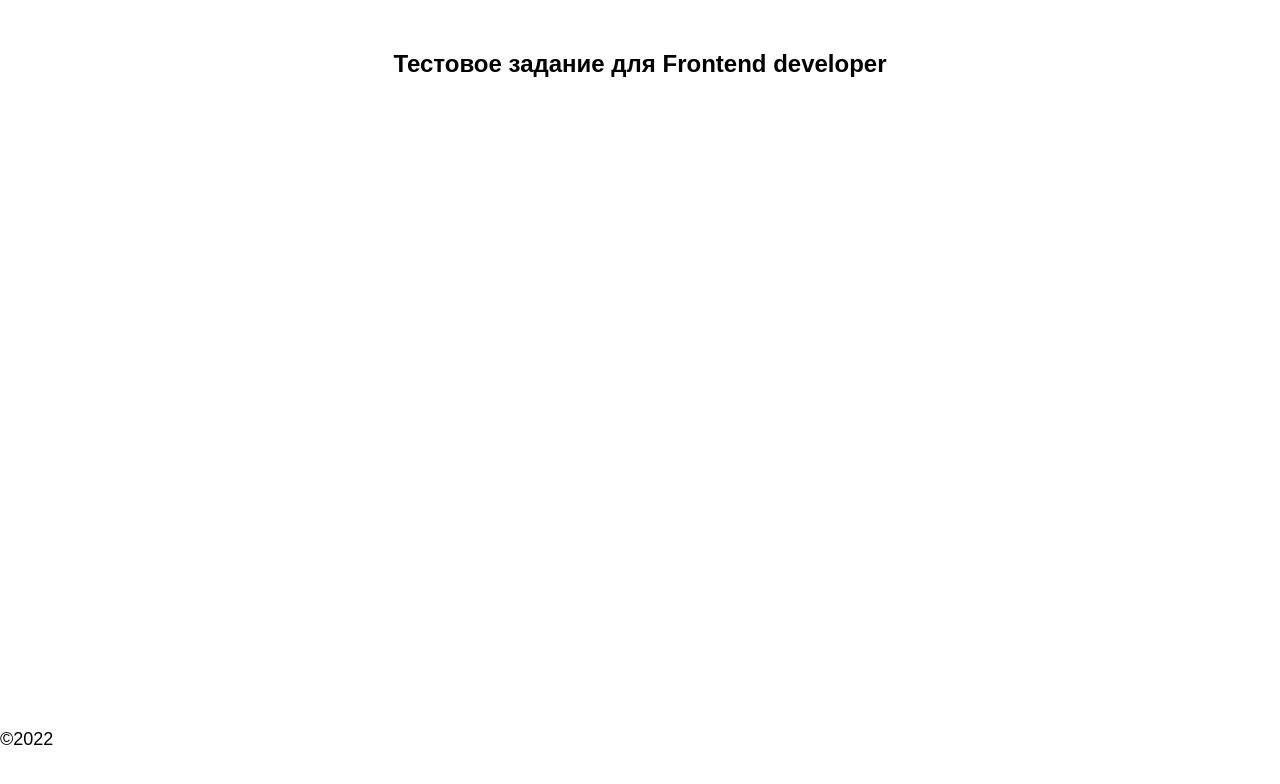
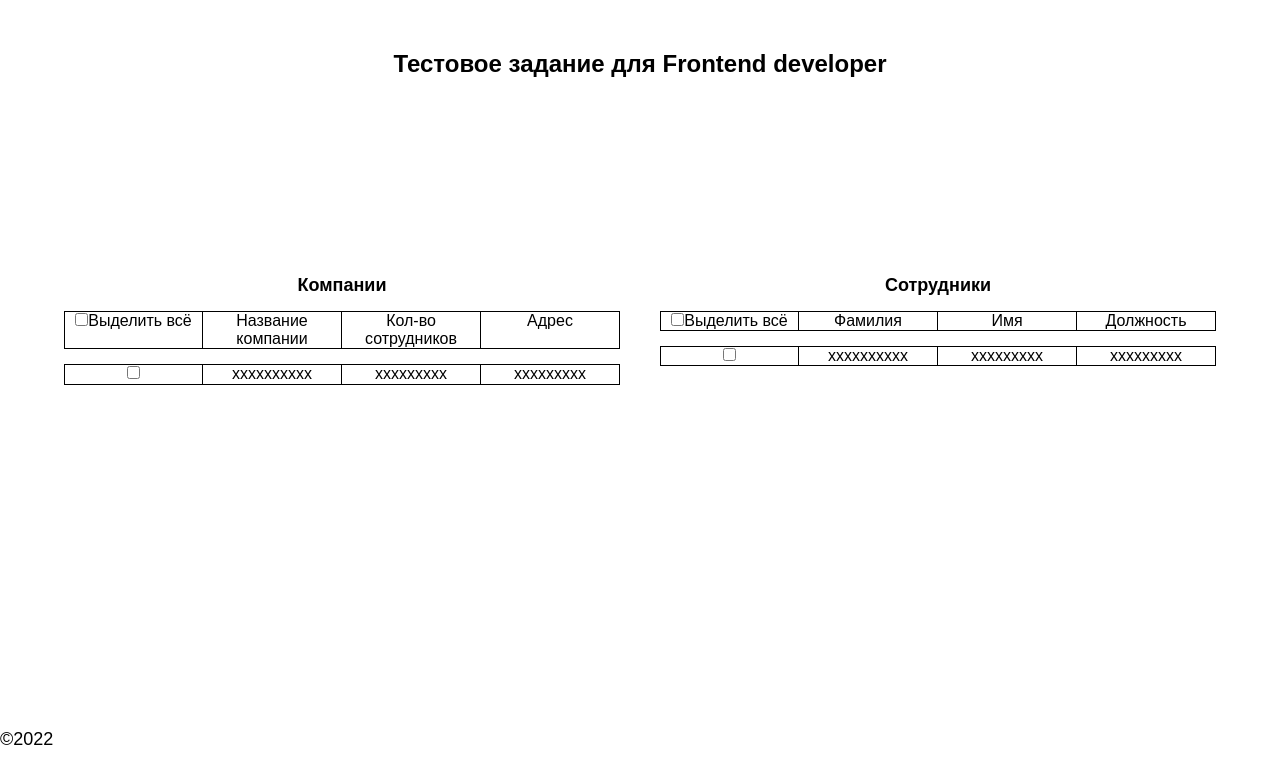
Before and after one commit to IVKrylova/list-of-companies, a React (Create React App) app: page / in a window 1280 px wide. Shown: the top 784 px of the page. Built offline with nearby package versions, Linux system fonts and the light colour scheme.

Commit message:
feat: add componets Table and Row

```diff
--- a/src/components/Main/Main.css
+++ b/src/components/Main/Main.css
@@ -1,4 +1,6 @@
 .content {
   display: grid;
   grid-template-columns: repeat(2, 1fr);
+  column-gap: 40px;
+  margin: 0 5%;
 }
--- a/src/components/Main/Main.js
+++ b/src/components/Main/Main.js
@@ -1,9 +1,27 @@
+import Table from '../Table/Table';
 import './Main.css';
 
 const Main = _ => {
   return (
     <main className='content'>
-
+      <Table
+        title='Компании'
+        secondColumn='Название компании'
+        thirdColumn='Кол-во сотрудников'
+        fourthColumn='Адрес'
+        secondCell='xxxxxxxxxx'
+        thirdCell='xxxxxxxxx'
+        fourthCell='xxxxxxxxx'
+      />
+      <Table
+        title='Сотрудники'
+        secondColumn='Фамилия'
+        thirdColumn='Имя'
+        fourthColumn='Должность'
+        secondCell='xxxxxxxxxx'
+        thirdCell='xxxxxxxxx'
+        fourthCell='xxxxxxxxx'
+      />
     </main>
   );
 }
--- /dev/null
+++ b/src/components/Row/Row.css
@@ -0,0 +1,7 @@
+.row-with-data {
+  margin: 0;
+}
+
+.cell-with-data {
+  border-top: none;
+}
--- /dev/null
+++ b/src/components/Row/Row.js
@@ -0,0 +1,22 @@
+import './Row.css';
+
+const Row = props => {
+  return (
+    <ul className='table__row row-with-data'>
+      <li className='table__cell cell-with-data'>
+        <input type='checkbox' id='checkbox' name='checkbox' />
+      </li>
+      <li className='table__cell column-name cell-with-data'>
+        {props.secondCell}
+      </li>
+      <li className='table__cell column-name cell-with-data'>
+        {props.thirdCell}
+      </li>
+      <li className='table__cell column-name cell-with-data'>
+        {props.fourthCell}
+      </li>
+    </ul>
+  );
+}
+
+export default Row;
--- /dev/null
+++ b/src/components/Table/Table.css
@@ -0,0 +1,27 @@
+.table__title {
+  margin: 0;
+  font-size: 18px;
+  width: 100%;
+  text-align: center;
+}
+
+.table__row {
+  list-style-type: none;
+  display: grid;
+  grid-template-columns: repeat(4, 1fr);
+  text-align: center;
+  padding: 0;
+  margin: 15px 0 0;
+  width: 100%;
+}
+
+.table__cell {
+  box-sizing: border-box;
+  border-right: 1px solid #000;
+  border-bottom: 1px solid #000;
+  border-top: 1px solid #000;
+}
+
+.table__cell:first-child {
+  border-left: 1px solid #000;
+}
--- /dev/null
+++ b/src/components/Table/Table.js
@@ -0,0 +1,32 @@
+import Row from '../Row/Row';
+import './Table.css';
+
+const Table = props => {
+  return (
+    <section className='table'>
+      <h2 className='table__title'>{props.title}</h2>
+      <ul className='table__row'>
+        <li className='table__cell'>
+          <input type='checkbox' id='joint-checkbox' name='joint-checkbox' className='joint-checkbox' />
+          <label for='joint-checkbox'>Выделить всё</label>
+        </li>
+        <li className='table__cell column-name'>
+          {props.secondColumn}
+        </li>
+        <li className='table__cell column-name'>
+          {props.thirdColumn}
+        </li>
+        <li className='table__cell column-name'>
+          {props.fourthColumn}
+        </li>
+      </ul>
+      <Row
+        secondCell={props.secondCell}
+        thirdCell={props.thirdCell}
+        fourthCell={props.fourthCell}
+      />
+    </section>
+  );
+}
+
+export default Table;
```
